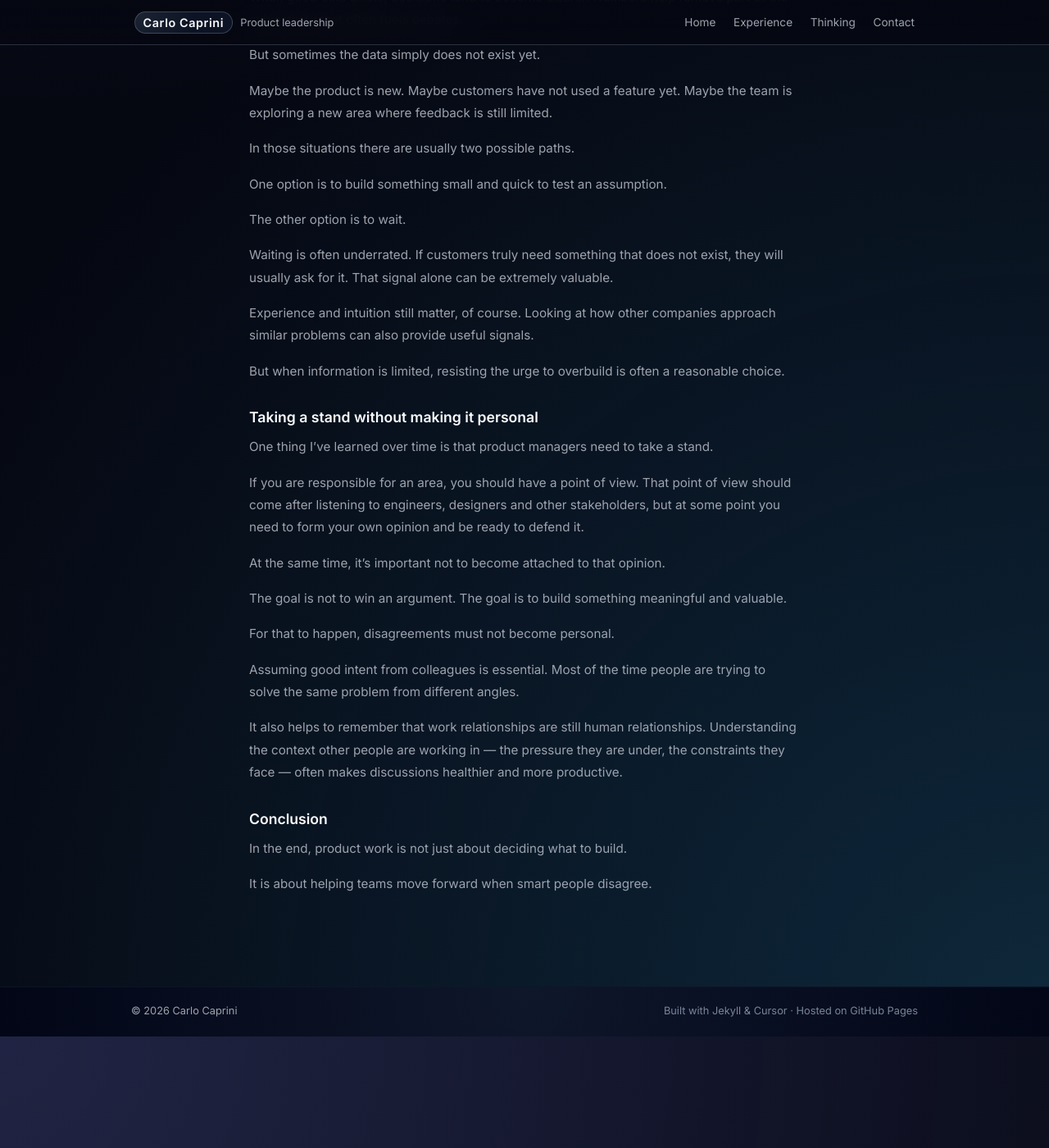
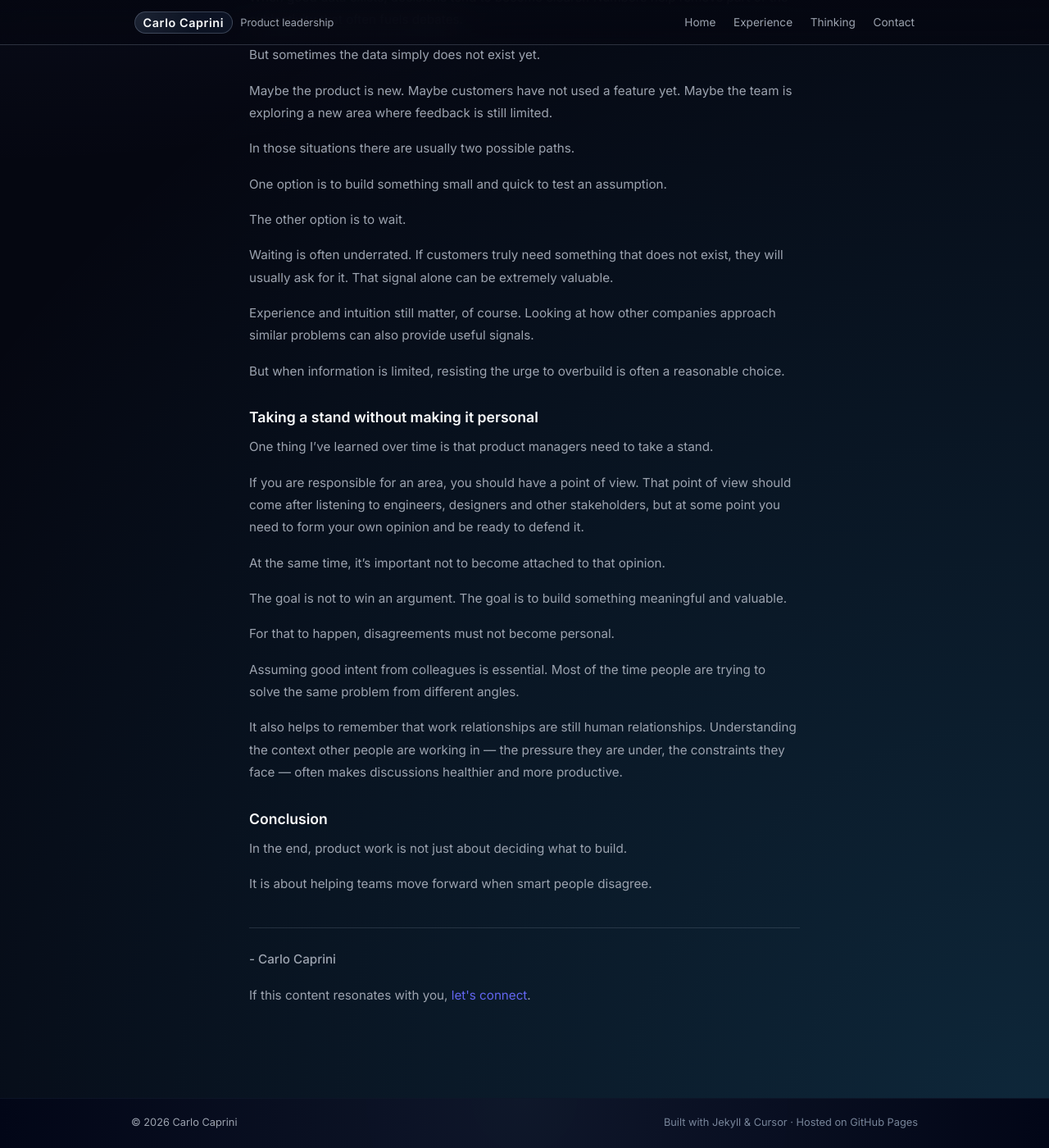
Before and after one commit to carlocaprini/carlocaprini.github.io, a Jekyll site: the page built from pages/thinking/managing-disagreements.md, in a window 1280 px wide and 1400 px high, scrolled down 1570 px. Shown: the whole window at 82% size. Built offline with Jekyll 4.4.1, drawn with Linux system fonts in a browser that asks for light colours.

Commit message:
Added shared signature and call to action for all notes

```diff
--- a/_layouts/article.html
+++ b/_layouts/article.html
@@ -27,6 +27,11 @@ layout: default
   <section class="section">
     <div class="container article-body">
       {{ content }}
+
+      <div class="article-signature">
+        <p class="article-signature-name">- {{ site.person.name | default: site.title }}</p>
+        <p class="article-signature-cta">If this content resonates with you, <a href="{{ '/' | relative_url }}#contact">let's connect</a>.</p>
+      </div>
     </div>
   </section>
 </div>
--- a/_layouts/thinking.html
+++ b/_layouts/thinking.html
@@ -30,7 +30,7 @@ layout: default
 
   <section class="section">
     <div class="container article-list-wrap">
-      <h2 class="article-list-title">Articles</h2>
+      <h2 class="article-list-title">Notes</h2>
       <ul class="article-list">
         {% for a in page.articles %}
           <li>
--- a/assets/css/main.css
+++ b/assets/css/main.css
@@ -426,6 +426,34 @@ main {
   margin: 0 0 1rem;
 }
 
+.article-signature {
+  margin-top: 2.5rem;
+  padding-top: 1.5rem;
+  border-top: 1px solid rgba(148, 163, 184, 0.2);
+}
+
+.article-signature-name {
+  font-size: 0.95rem;
+  font-weight: 500;
+  color: #f9fafb;
+  margin: 0 0 0.25rem;
+}
+
+.article-signature-cta {
+  font-size: 0.9rem;
+  color: #9ca3af;
+  margin: 0;
+}
+
+.article-signature-cta a {
+  color: #6366f1;
+  text-decoration: none;
+}
+
+.article-signature-cta a:hover {
+  text-decoration: underline;
+}
+
 .article-list-wrap {
   max-width: 720px;
 }
```
